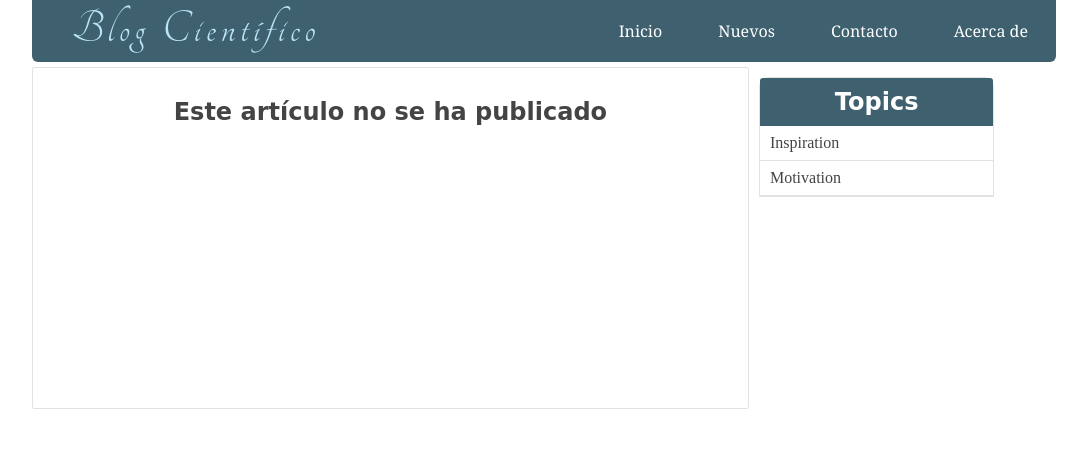
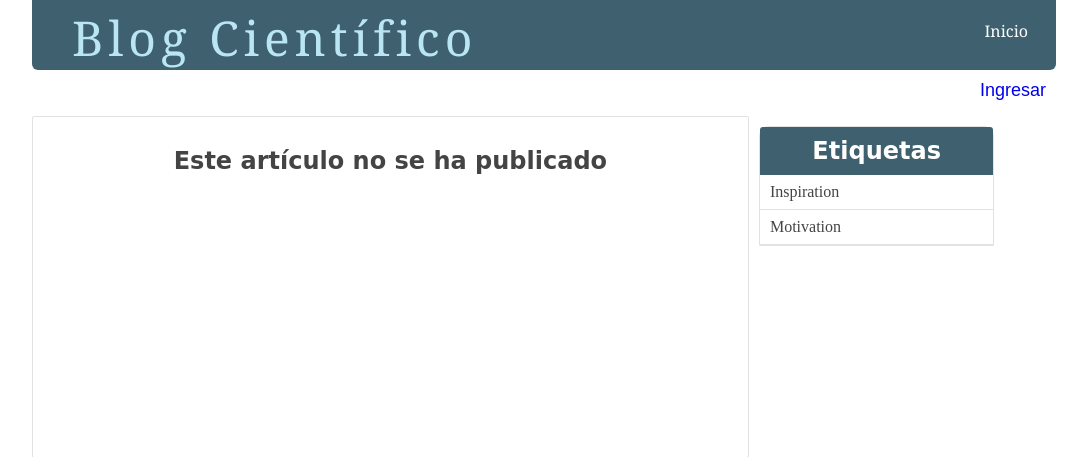
Before and after one commit to pacojare/blogciencia, a PHP site: page /blogciencia/single_post.php in a window 1280 px wide. Shown: the top 457 px of the page, without its empty margins (96-1183 px from the left). Run offline with PHP 8.4, Linux system fonts and the light colour scheme; data comes from the database, SQL or seed files in the repository; data that the repository does not hold is empty; some web fonts are replaced.

Commit message:
cambio en interfaz del blog

```diff
--- a/filtered_posts.php
+++ b/filtered_posts.php
@@ -15,6 +15,8 @@
 <!-- Navbar -->
 	<?php include( ROOT_PATH . '/includes/navbar.php'); ?>
 <!-- // Navbar -->
+<?php include( ROOT_PATH . '/includes/banner2.php'); ?>
+
 <!-- content -->
 <div class="content">
 	<h2 class="content-title">
--- /dev/null
+++ b/includes/banner2.php
@@ -0,0 +1,11 @@
+<?php if (isset($_SESSION['user']['username'])) { ?>
+	<div class="logged_in_info">
+		<span>Bienvenido  <b><?php echo $_SESSION['user']['username'] ?></b></span>
+		|
+		<span><a href="logout.php">Salir</a></span>
+	</div>
+<?php }else{ ?>
+	<div class="logged_in_info">
+		<span><a href="login.php">Ingresar</a></span>
+	</div>
+<?php } ?>
--- a/includes/navbar.php
+++ b/includes/navbar.php
@@ -4,8 +4,6 @@
 			</div>
 			<ul>
 			  <li><a class="active" href="index.php">Inicio</a></li>
-			  <li><a href="#nuevo">Nuevos</a></li>
-			  <li><a href="#contacto">Contacto</a></li>
-			  <li><a href="#acercade">Acerca de</a></li>
+
 			</ul>
 		</div>
--- a/single_post.php
+++ b/single_post.php
@@ -8,12 +8,14 @@
 ?>
 <?php include('includes/header.php'); ?>
 <title> <?php echo $post['title'] ?> | LifeBlog</title>
+
 </head>
 <body>
 <div class="container">
 	<!-- Navbar -->
 		<?php include( ROOT_PATH . '/includes/navbar.php'); ?>
 	<!-- // Navbar -->
+	<?php include( ROOT_PATH . '/includes/banner2.php'); ?>
 
 	<div class="content" >
 		<!-- Page wrapper -->
@@ -40,7 +42,7 @@
 		<div class="post-sidebar">
 			<div class="card">
 				<div class="card-header">
-					<h2>Topics</h2>
+					<h2>Etiquetas</h2>
 				</div>
 				<div class="card-content">
 					<?php foreach ($topics as $topic): ?>
--- a/static/css/public_styles.css
+++ b/static/css/public_styles.css
@@ -91,7 +91,7 @@ form input:focus {
 	font-size: 3em;
 	letter-spacing: 5px;
 	font-weight: 100;
-	font-family: 'Tangerine', cursive;
+	font-family: Georgia, 'Times New Roman', Times, serif;
 }
 
 /* FOOTER */
@@ -114,7 +114,7 @@ form input:focus {
 	min-height: 400px;
 	color: white;
 	border-radius: 5px;
-	background-image: url('../images/banner.jpg');
+	background-image: url('../images/banner2.jpg');
 	background-size: 100% 100%;
 }
 .banner .welcome_msg {
@@ -337,4 +337,6 @@ form input:focus {
 .logged_in_info {
 	text-align: right;
 	padding: 10px;
+	font-family: Arial, "Helvetica Neue", Helvetica, sans-serif;
+	font-size: large;
 }
```
Also changed, not shown: includes/banner.php (+6 -6 lines), static/images/banner2.jpg (added).
